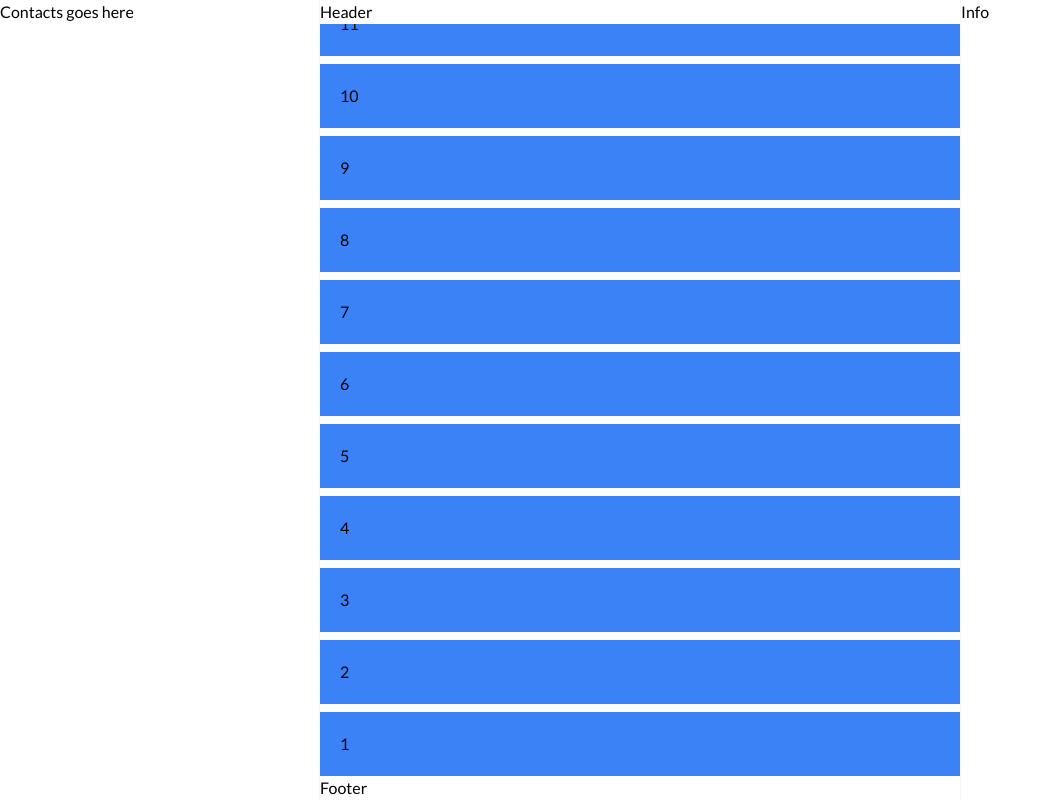
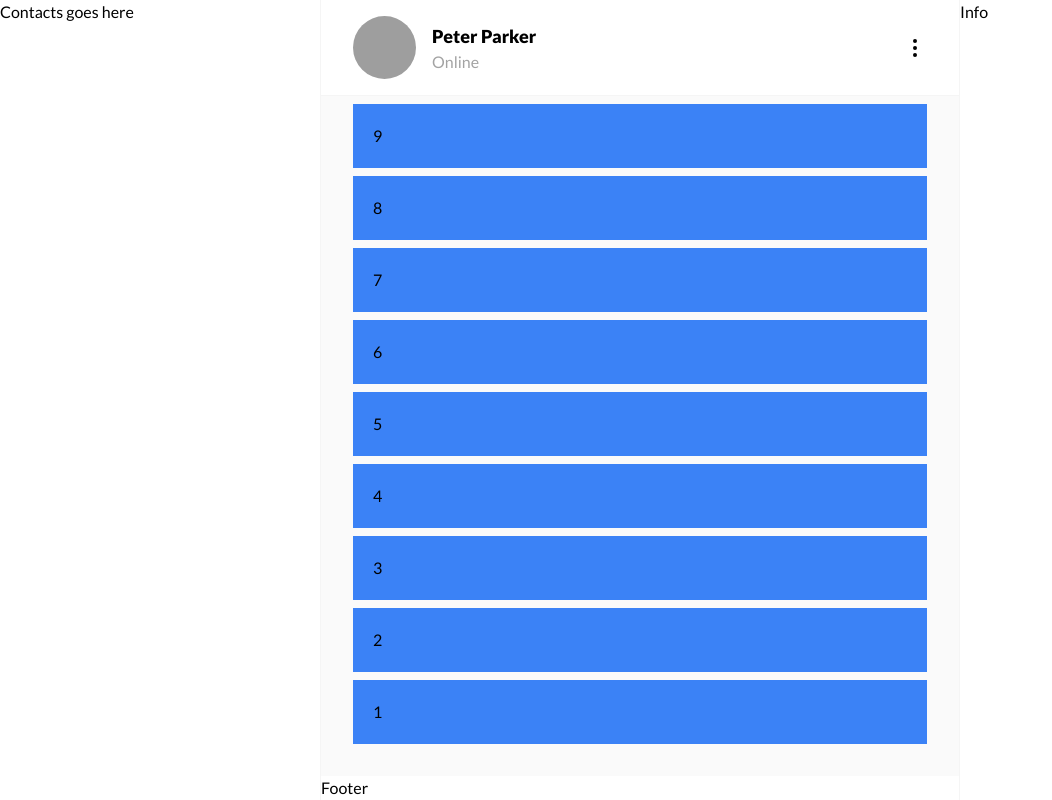
Before and after one commit to mehranarji/react-chat-client, a React (Create React App) app: page / in a window 1280 px wide. Shown: the whole page, without its empty margins (0-1052 px from the left). Built offline with nearby package versions, Linux system fonts and the light colour scheme; grey boxes are pictures that could not be loaded.

Commit message:
Add chat header

```diff
--- a/package.json
+++ b/package.json
@@ -10,6 +10,7 @@
     "@types/node": "^16.18.13",
     "@types/react": "^18.0.28",
     "@types/react-dom": "^18.0.11",
+    "lucide-react": "^0.121.0",
     "react": "^18.2.0",
     "react-dom": "^18.2.0",
     "react-scripts": "5.0.1",
--- /dev/null
+++ b/src/components/ChatHeader.tsx
@@ -0,0 +1,23 @@
+import { MoreVertical } from "lucide-react";
+import { FC } from "react";
+import { Status } from "../data/Status";
+import PrivateMessageHeader from "./PrivateMessageHeader";
+
+interface ChatHeaderProps {}
+
+const ChatHeader: FC<ChatHeaderProps> = (props) => {
+  return (
+    <div
+      className="
+        h-24
+        flex items-center
+        border-b border-b-neutral-100
+        py-4 px-8
+      "
+    >
+      <PrivateMessageHeader Name="Peter Parker" Status={Status.Online} />
+    </div>
+  );
+};
+
+export default ChatHeader;
--- /dev/null
+++ b/src/components/PrivateMessageHeader.tsx
@@ -0,0 +1,31 @@
+import { MoreVertical } from "lucide-react";
+import { FC } from "react";
+import User from "../data/User";
+
+interface PrivateMessageHeaderProps {
+  Name: String;
+  Status: User["Status"];
+}
+
+const PrivateMessageHeader: FC<PrivateMessageHeaderProps> = (props) => {
+  const { Name, Status } = props;
+
+  return (
+    <>
+      <img
+        src="https://source.unsplash.com/random/200x200?portrait"
+        alt=""
+        className="h-full aspect-square rounded-full mr-4"
+      />
+      <div>
+        <p className="font-black text-lg">{ Name }</p>
+        <p className="text-neutral-400">{ Status }</p>
+      </div>
+      <button className="ml-auto">
+        <MoreVertical />
+      </button>
+    </>
+  );
+};
+
+export default PrivateMessageHeader;
--- /dev/null
+++ b/src/data/Status.ts
@@ -0,0 +1,6 @@
+export enum Status {
+  Online = "Online",
+  Offline = "Offline",
+  Recently = "Recently",
+  LongTimeAgo = "LongTimeAgo",
+}
--- /dev/null
+++ b/src/data/User.ts
@@ -0,0 +1,8 @@
+import { Status } from "./Status";
+
+interface User {
+  Name: String;
+  Status: Status;
+}
+
+export default User;
--- a/src/views/ChatView.tsx
+++ b/src/views/ChatView.tsx
@@ -1,25 +1,38 @@
 import { FC } from "react";
+import ChatHeader from "../components/ChatHeader";
 
 interface ChatViewProps {}
 
 const ChatView: FC<ChatViewProps> = (props) => {
   return (
     <div className="grid grid-cols-4 h-full">
-      <aside className="col-span-1 border-r border-r-neutral-100">
+      <aside className="col-span-1">
         Contacts goes here
       </aside>
-      <main className="col-span-2 flex flex-col overflow-hidden">
-        <div>Header</div>
-        <div className="flex-1 overflow-auto flex flex-col-reverse flex-nowrap">
+      <main className="
+        col-span-2
+        flex flex-col
+        overflow-hidden
+        border-x border-x-neutral-100
+      ">
+        <ChatHeader />
+        <div className="
+          flex-1
+          overflow-auto
+          flex flex-col-reverse flex-nowrap
+          bg-neutral-50
+          gap-2
+          p-8
+        ">
           {Array(35)
             .fill(null)
             .map((_, i) => (
-              <p className="bg-blue-500 p-5 mt-2">{i + 1}</p>
+              <p className="bg-blue-500 p-5">{i + 1}</p>
             ))}
         </div>
         <div>Footer</div>
       </main>
-      <aside className="col-span-1 border-l border-l-neutral-100">Info</aside>
+      <aside className="col-span-1">Info</aside>
     </div>
   );
 };
```
Also changed, not shown: 1 other file (tests, documents, lock files or other folders).
